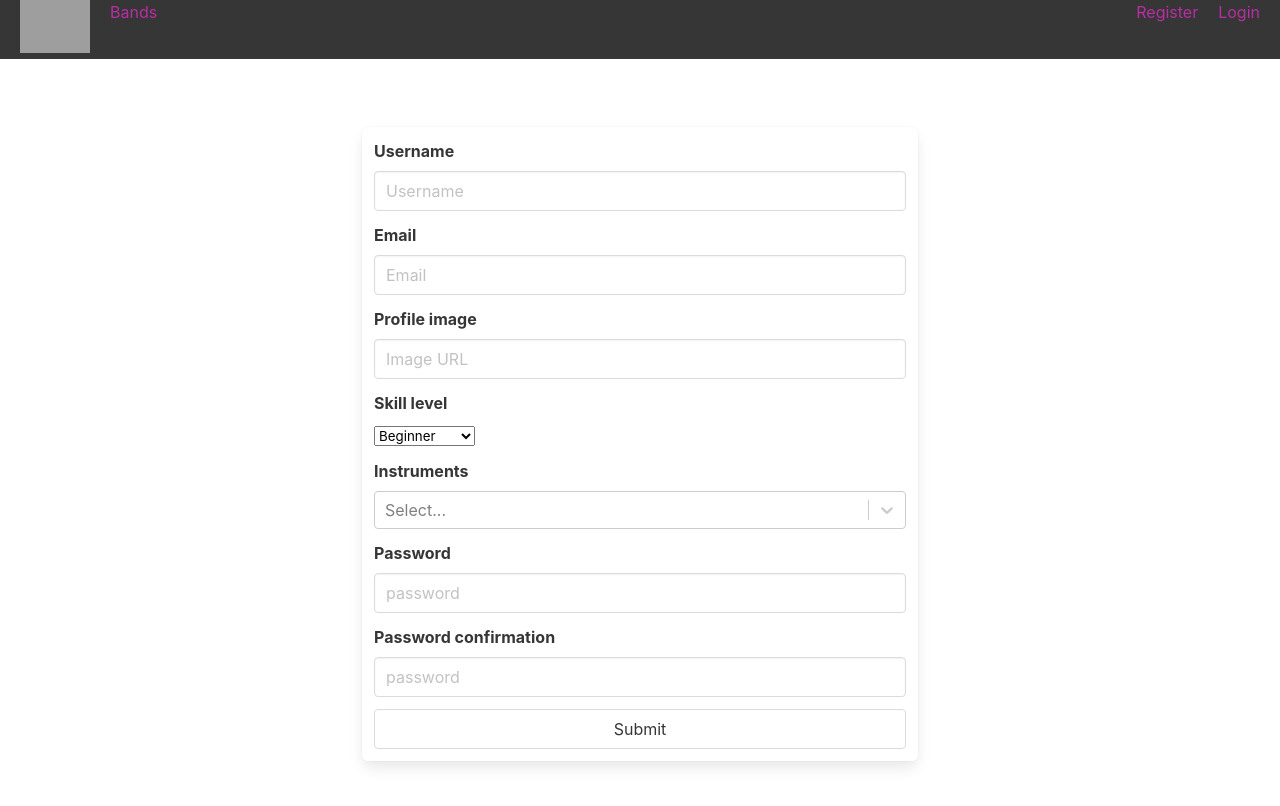
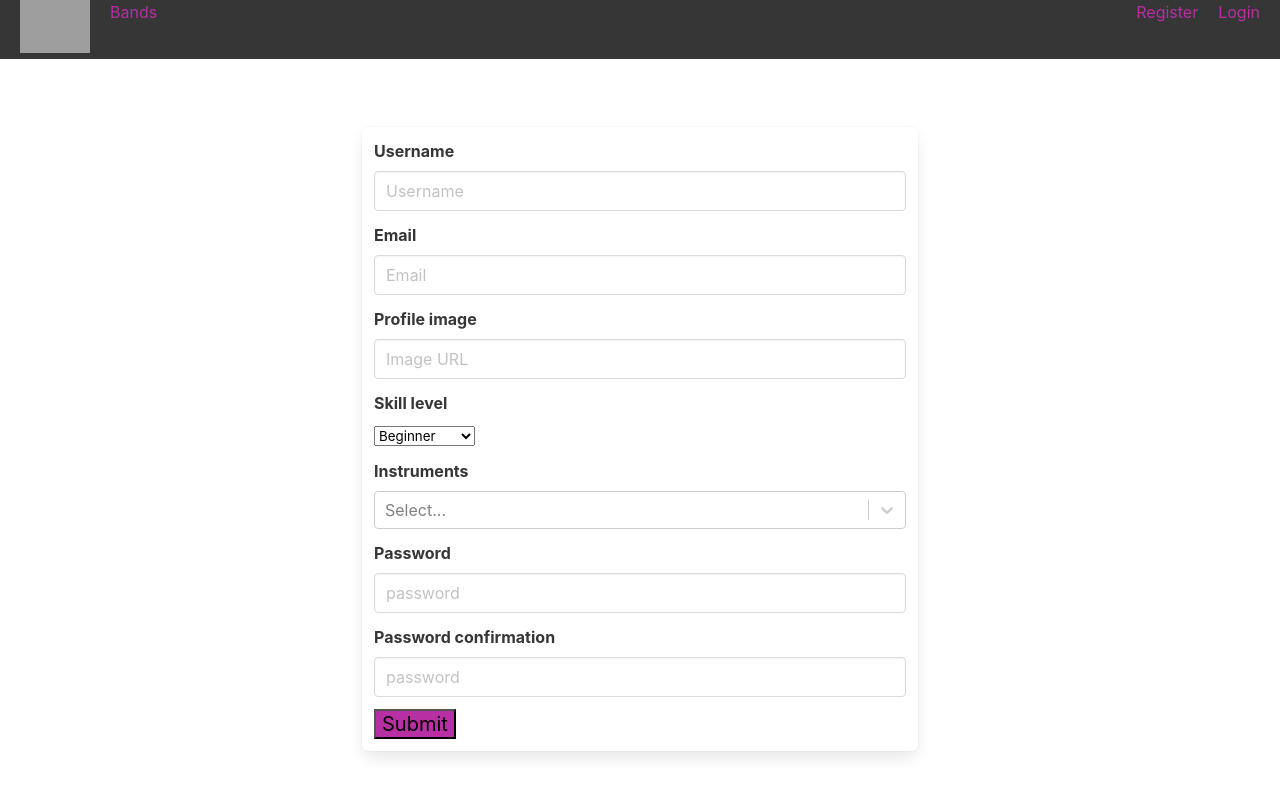
Before and after one commit to LiamCallaghan/hummingbird, a React (Create React App) app in the folder frontend/: page /profile/edit in a window 1280 px wide. Shown: the top 806 px of the page. Built offline with nearby package versions, Linux system fonts and the light colour scheme; no server answers; grey boxes are pictures that could not be loaded.

Commit message:
buttons on forms

```diff
--- a/frontend/src/components/common/Info.js
+++ b/frontend/src/components/common/Info.js
@@ -21,7 +21,7 @@ class Info extends React.Component {
                 <Link to='/register'><button>Register now!</button></Link>
               </div>}
               { isAuthenticated() && <div className='log-info'>
-                <Link to='/bands'><h2 className='link-style'>Search for a band</h2></Link>
+                <Link to='/bandslist'><h2 className='link-style'>Search for a band</h2></Link>
                 <h2>or</h2>
                 <Link to='/bands/'><h2 className='link-style'>Start one yourself</h2></Link>
               </div>}
--- a/frontend/src/components/user/UserForm.js
+++ b/frontend/src/components/user/UserForm.js
@@ -88,7 +88,7 @@ const UserForm = props => {
           </div>
         </div>
         <div className="field">
-          <button type="submit" className="button is-fullwidth purple">Submit</button>
+          <button type="submit" className="is-fullwidth">Submit</button>
         </div>
       </form>
     </div>
```
